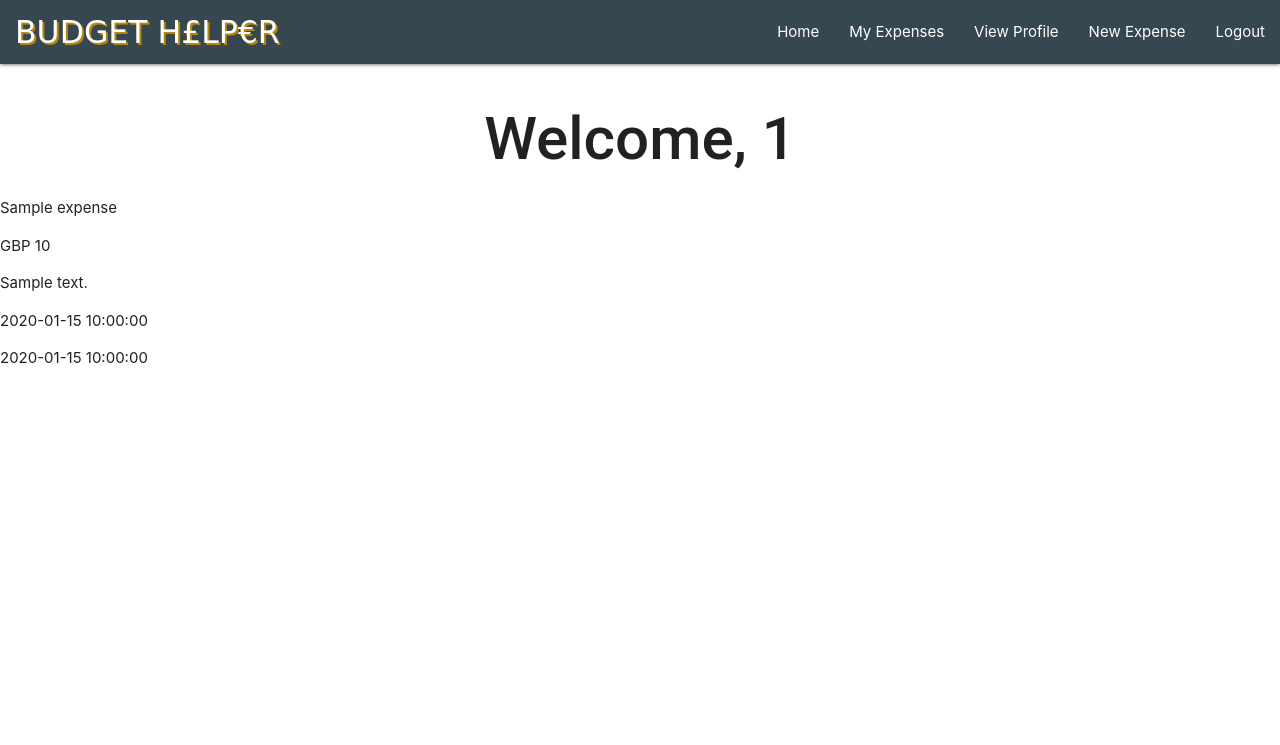
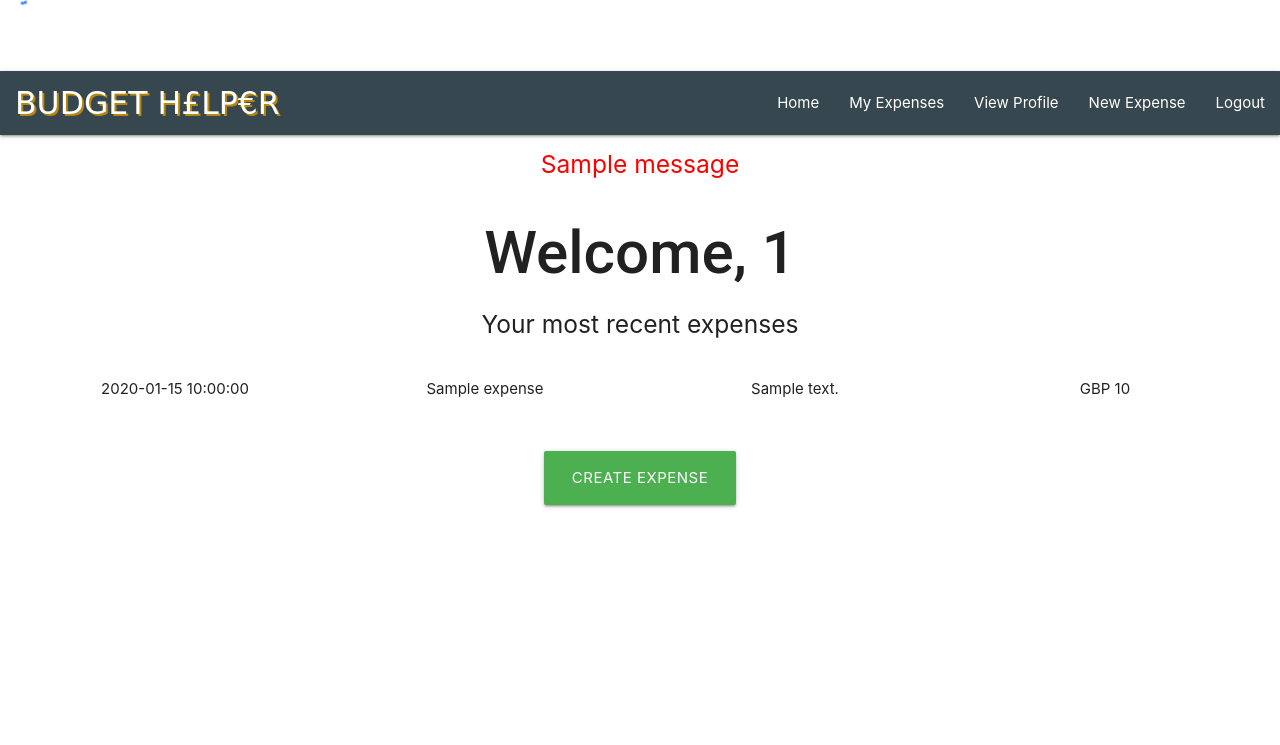
Before and after one commit to lbacon17/budget-helper, a Flask app: page / in a window 1280 px wide. Shown: the top 745 px of the page. Run offline with Flask 2, Linux system fonts and the light colour scheme; the visitor is signed in with stand-in values (Sample User, id 1); one stand-in notice (Sample message) is shown; a database or web service that is not in the repository returns one stand-in record (values such as "Sample title"); some libraries are stand-ins or nearby versions; some web fonts are replaced.

Commit message:
created function to add new expense

```diff
--- a/app.py
+++ b/app.py
@@ -22,6 +22,7 @@
 @app.route("/home_page")
 def home_page():
     expenses = mongo.db.expenses.find()
+    recent_expenses = mongo.db.expenses.find().sort("date", -1)
     return render_template("index.html", expenses=expenses)
 
 
@@ -89,6 +90,24 @@
     return redirect(url_for("home_page"))
 
 
+@app.route("/new_expense", methods=["GET", "POST"])
+def new_expense():
+    if request.method == "POST":
+        new_expense = {
+            "date": request.form.get("date"),
+            "category_name": request.form.get("category_name"),
+            "expense_description": request.form.get("expense_description"),
+            "expense_amount": float(request.form.get("expense_amount"), 2),
+            "created_by": session["user"]
+        }
+        mongo.db.expenses.insert_one(new_expense)
+        flash("Expense successfully added")
+        return redirect(url_for("home_page"))
+
+    categories = mongo.db.categories.find().sort("category_name", 1)
+    return render_template("new_expense.html", categories=categories)
+
+
 if __name__ == "__main__":
     app.run(host=os.environ.get("IP"),
     port=int(os.environ.get("PORT")),
--- a/static/css/style.css
+++ b/static/css/style.css
@@ -1,4 +1,13 @@
 /*-- base content --*/
+
+/* #loader {
+    width: 100%;
+    height: 100vh;
+    background-color: #ffffff;
+    margin: 0;
+    z-index: 1;
+    position: fixed;
+} */
 
 .brand-logo {
     font-family: 'Langar', cursive;
@@ -15,6 +24,10 @@
 
 .sidenav li a {
     color: #ffffff;
+}
+
+.flash-message {
+    color: red;
 }
 
 /*-- homepage --*/
@@ -48,6 +61,10 @@
     font-family: 'Roboto', sans-serif;
     font-size: 4rem;
     font-weight: 500;
+}
+
+.expenses-container {
+    padding: 30px 20px;
 }
 
 /*-- login page --*/
--- a/static/js/script.js
+++ b/static/js/script.js
@@ -1,3 +1,7 @@
 $(document).ready(function(){
     $('.sidenav').sidenav();
 });
+
+$(window).load(function(){
+    $('.preloader-wrapper').fadeOut(3500);
+});
--- a/templates/base.html
+++ b/templates/base.html
@@ -1,10 +1,14 @@
 <!DOCTYPE html>
 <html lang="en">
+
 <head>
     <meta charset="UTF-8">
     <meta name="viewport" content="width=device-width, initial-scale=1.0">
-    <link rel="stylesheet" href="https://cdnjs.cloudflare.com/ajax/libs/font-awesome/5.15.1/css/all.min.css" integrity="sha512-+4zCK9k+qNFUR5X+cKL9EIR+ZOhtIloNl9GIKS57V1MyNsYpYcUrUeQc9vNfzsWfV28IaLL3i96P9sdNyeRssA==" crossorigin="anonymous" />
-    <link rel="stylesheet" href="https://cdnjs.cloudflare.com/ajax/libs/materialize/1.0.0/css/materialize.min.css" type="text/css">
+    <link rel="stylesheet" href="https://cdnjs.cloudflare.com/ajax/libs/font-awesome/5.15.1/css/all.min.css"
+        integrity="sha512-+4zCK9k+qNFUR5X+cKL9EIR+ZOhtIloNl9GIKS57V1MyNsYpYcUrUeQc9vNfzsWfV28IaLL3i96P9sdNyeRssA=="
+        crossorigin="anonymous" />
+    <link rel="stylesheet" href="https://cdnjs.cloudflare.com/ajax/libs/materialize/1.0.0/css/materialize.min.css"
+        type="text/css">
     <link rel="preconnect" href="https://fonts.gstatic.com">
     <link href="https://fonts.googleapis.com/css2?family=Langar&display=swap" rel="stylesheet">
     <link rel="apple-touch-icon" sizes="180x180" href="/apple-touch-icon.png">
@@ -16,8 +20,21 @@
     {% endblock %}
     <title>Budget Helper</title>
 </head>
+
 <body>
-
+    <div class="preloader-wrapper big active">
+        <div class="spinner-layer spinner-blue-only">
+            <div class="circle-clipper left">
+                <div class="circle"></div>
+            </div>
+            <div class="gap-patch">
+                <div class="circle"></div>
+            </div>
+            <div class="circle-clipper right">
+                <div class="circle"></div>
+            </div>
+        </div>
+    </div>
     <header>
         <!-- top navbar -->
         <nav class="blue-grey darken-3">
@@ -29,7 +46,7 @@
                     {% if session.user %}
                     <li><a href="">My Expenses</a></li>
                     <li><a href="">View Profile</a></li>
-                    <li><a href="">New Expense</a></li>
+                    <li><a href="{{ url_for('new_expense') }}">New Expense</a></li>
                     {% if session.user.is_superuser %}
                     <li><a href="">Manage Categories</a></li>
                     {% endif %}
@@ -48,7 +65,7 @@
             {% if session.user %}
                 <li><a href="">My Expenses</a></li>
                 <li><a href="">View Profile</a></li>
-                <li><a href="">New Expense</a></li>
+                <li><a href="{{ url_for('new_expense') }}">New Expense</a></li>
             {% if session.user %}
                 <li><a href="">Manage Categories</a></li>
             {% endif %}
@@ -60,6 +77,17 @@
         </ul>
     </header>
 
+    <section class="center-align">
+        <!-- display flash messages -->
+        {% with messages = get_flashed_messages() %}
+            {% if messages %}
+                {% for message in messages %}
+                    <h5 class="flash-message">{{ message }}</h5>
+                {% endfor %}
+            {% endif %}
+        {% endwith %}
+    </section>
+
     {% block content %}
 
     {% endblock %}
@@ -67,10 +95,14 @@
     <footer>
         Footer text here
     </footer>
-    <script src="https://code.jquery.com/jquery-3.5.1.min.js" integrity="sha256-9/aliU8dGd2tb6OSsuzixeV4y/faTqgFtohetphbbj0=" crossorigin="anonymous"></script>
+    <script src="https://code.jquery.com/jquery-3.5.1.js"
+        integrity="sha256-QWo7LDvxbWT2tbbQ97B53yJnYU3WhH/C8ycbRAkjPDc=" crossorigin="anonymous"></script>
+    <script src="https://code.jquery.com/jquery-3.5.1.min.js"
+        integrity="sha256-9/aliU8dGd2tb6OSsuzixeV4y/faTqgFtohetphbbj0=" crossorigin="anonymous"></script>
     <script src="https://cdnjs.cloudflare.com/ajax/libs/materialize/1.0.0/js/materialize.min.js"></script>
     <script src="{{ url_for('static', filename='js/script.js') }}"></script>
     {% block scripts %}
     {% endblock %}
 </body>
+
 </html>
--- a/templates/index.html
+++ b/templates/index.html
@@ -4,6 +4,34 @@
     <div class="content center-align">
         {% if session.user %}
             <h1 class="welcome-heading">Welcome, {{ session.user }}</h1>
+
+            <h5>Your most recent expenses</h3>
+
+            <div class="expenses-container">
+                {% for expense in expenses %}
+                    <div class="row">
+                        <div class="col s6 m3">
+                            <span>{{ expense.date }}</span>
+                        </div>
+                        <div class="col s6 m3">
+                            <span>{{ expense.category_name }}</span>
+                        </div>
+                        <div class="col s6 m3">
+                            <span>{{ expense.expense_description }}</span>
+                        </div>
+                        <div class="col s6 m3">
+                            <span>GBP {{ expense.expense_amount }}</span>
+                        </div>
+                    </div>
+                {% endfor %}
+            </div>
+            <div class="container">
+                <div class="row">
+                    <div class="col s12">
+                        <a href="{{ url_for('new_expense') }}" class="btn-large green">Create Expense</a>
+                    </div>
+                </div>
+            </div>
         {% else %}
             <div class="callout-container">
                 <div class="row">
@@ -18,12 +46,4 @@
         {% endif %}
     </div>
 
-    {% for expense in expenses %}
-        <p>{{ expense.category_name }}</p>
-        <p>GBP {{ expense.expense_amount }}</p>
-        <p>{{ expense.expense_description }}</p>
-        <p>{{ expense.date }}</p>
-        <p>{{ expense.created_by }}</p>
-    {% endfor %}
-
 {% endblock %}
--- a/templates/register.html
+++ b/templates/register.html
@@ -8,7 +8,7 @@
                 <label for="username">Username</label>
             </div>
             <div class="input-field col s6 offset-s3">
-                <input id="email" name="email" type="email" class="validate" required>
+                <input id="email" name="email" type="email" pattern="[a-z0-9._%+-]+@[a-z0-9.-]+\.[a-z]{2,}$" class="validate" required>
                 <label for="email">Email address</label>
             </div>
             <div class="input-field col s6 offset-s3">
```
Also changed, not shown: templates/new_expense.html (added, +39 -0 lines). Lines whose indentation alone changed are shown as unchanged.
